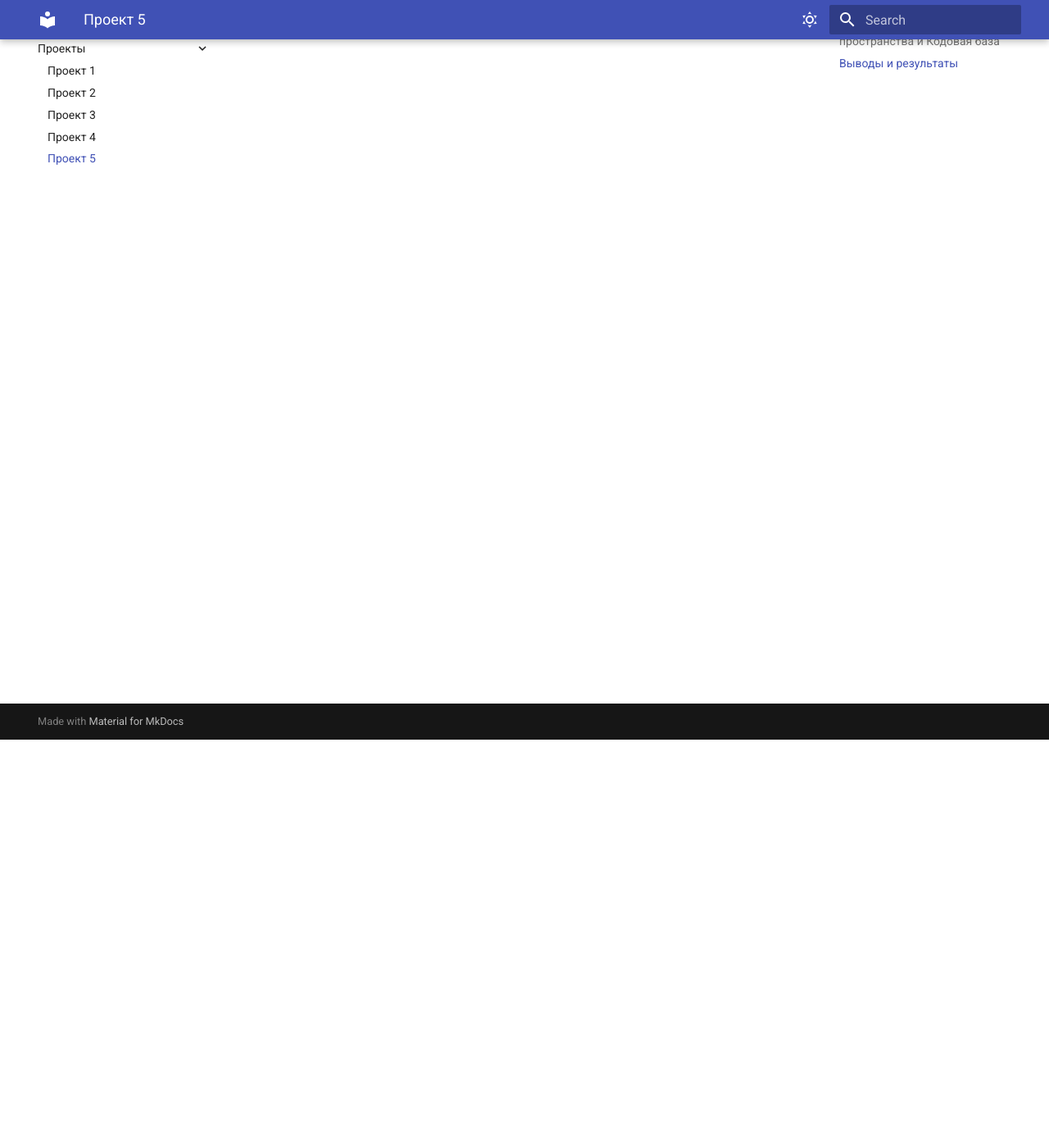
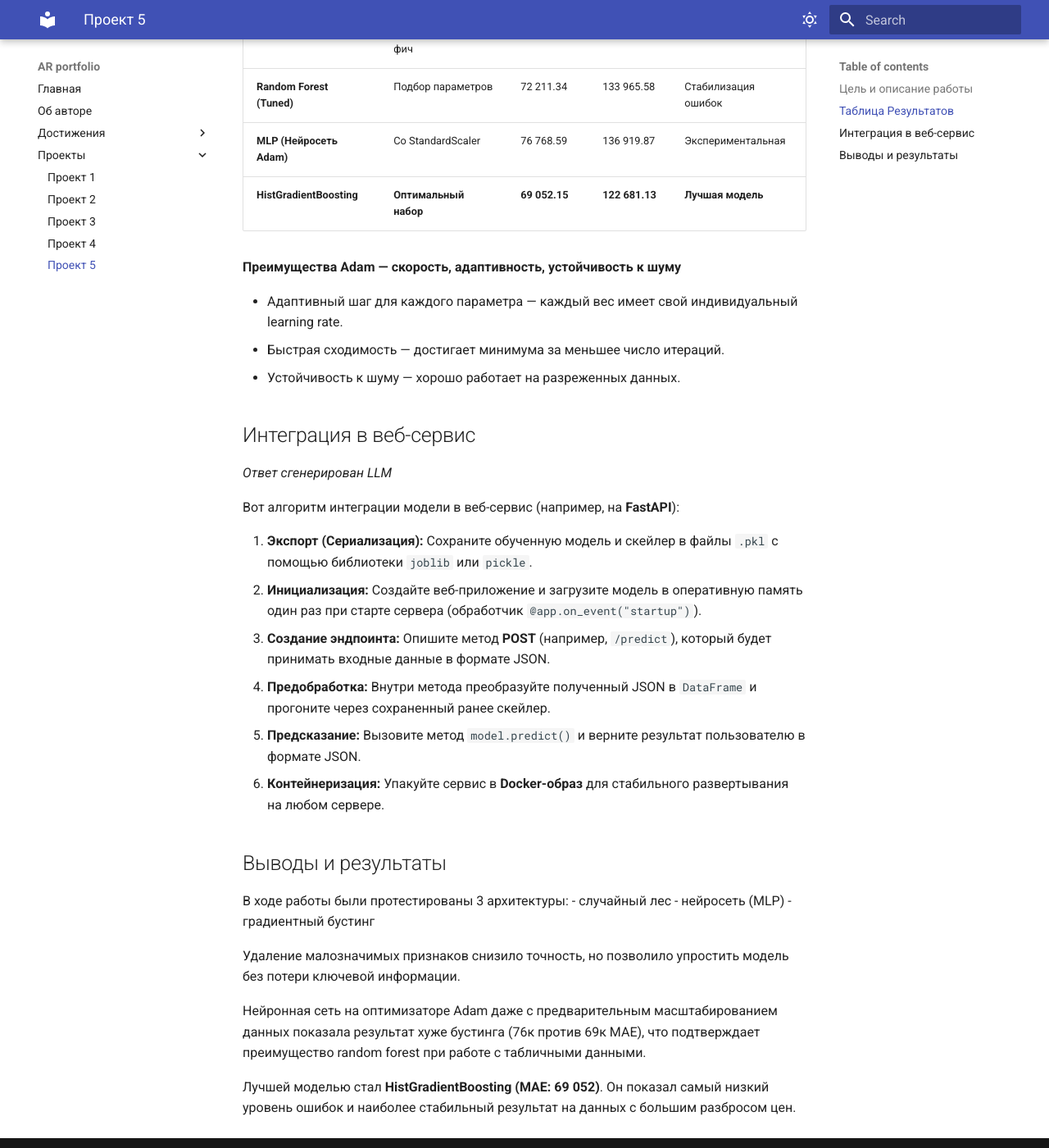
Before and after one commit to AR-git-hub/python-itmo-site_project, an MkDocs documentation site: the page built from source/docs/projects/project5.md, in a window 1280 px wide and 1400 px high, scrolled down 498 px. Shown: the whole window at 82% size. Built offline with MkDocs 1.6.1 and Material for MkDocs 9.7.7, drawn with Linux system fonts in a browser that asks for light colours; some of the changed text lies outside the part shown.

Commit message:
Update project5.md

```diff
--- a/source/docs/projects/project5.md
+++ b/source/docs/projects/project5.md
@@ -1,9 +1,49 @@
 # **Проект 5**
 
-## **Цель и описание работы**
+## Цель и описание работы
 
-## **Реализация и Функционал**
+**Цель:** Построение модели машинного обучения для прогнозирования рыночной стоимости недвижимости на основе набора характеристик.
+**Описание:** В ходе работы был выполнен полный цикл разработки: EDA, отбор наиболее значимых признаков, сравнительное тестирование различных архитектур.
 
-## **Организация рабочего пространства и Кодовая база**
+## Таблица Результатов
 
-## **Выводы и результаты**
+| Модель                    | Признаки              | MAE           | RMSE           | Статус              |
+| ------------------------- | --------------------- | ------------- | -------------- | ------------------- |
+| **Random Forest (Base)**  | Полный набор          | 70 493.86     | 133 768.99     | Baseline            |
+| **Random Forest (Cut)**   | Удалены 5 слабых фич  | 71 110.55     | 136 514.58     | Упрощение модели    |
+| **Random Forest (Tuned)** | Подбор параметров     | 72 211.34     | 133 965.58     | Стабилизация ошибок |
+| **MLP (Нейросеть Adam)**  | Со StandardScaler     | 76 768.59     | 136 919.87     | Экспериментальная   |
+| **HistGradientBoosting**  | **Оптимальный набор** | **69 052.15** | **122 681.13** | **Лучшая модель**   |
+
+****Преимущества Adam** — скорость, адаптивность, устойчивость к шуму**
+
+- Адаптивный шаг для каждого параметра — каждый вес имеет свой индивидуальный learning rate.
+- Быстрая сходимость — достигает минимума за меньшее число итераций.
+- Устойчивость к шуму — хорошо работает на разреженных данных.
+
+
+## Интеграция в веб-сервис
+
+*Ответ сгенерирован LLM*
+
+Вот алгоритм интеграции модели в веб-сервис (например, на **FastAPI**):
+
+1. **Экспорт (Сериализация):** Сохраните обученную модель и скейлер в файлы `.pkl` с помощью библиотеки `joblib` или `pickle`.
+2. **Инициализация:** Создайте веб-приложение и загрузите модель в оперативную память один раз при старте сервера (обработчик `@app.on_event("startup")`).
+3. **Создание эндпоинта:** Опишите метод **POST** (например, `/predict`), который будет принимать входные данные в формате JSON.
+4. **Предобработка:** Внутри метода преобразуйте полученный JSON в `DataFrame` и прогоните через сохраненный ранее скейлер.
+5. **Предсказание:** Вызовите метод `model.predict()` и верните результат пользователю в формате JSON.
+6. **Контейнеризация:** Упакуйте сервис в **Docker-образ** для стабильного развертывания на любом сервере.
+
+## Выводы и результаты
+
+В ходе работы были протестированы 3 архитектуры:
+- случайный лес
+- нейросеть (MLP)
+- градиентный бустинг
+
+Удаление малозначимых признаков снизило точность, но позволило упростить модель без потери ключевой информации.
+
+Нейронная сеть на оптимизаторе Adam даже с предварительным масштабированием данных показала результат хуже бустинга (76к против 69к MAE), что подтверждает преимущество random forest при работе с табличными данными.
+
+Лучшей моделью стал **HistGradientBoosting (MAE: 69 052)**. Он показал самый низкий уровень ошибок и наиболее стабильный результат на данных с большим разбросом цен.
```
